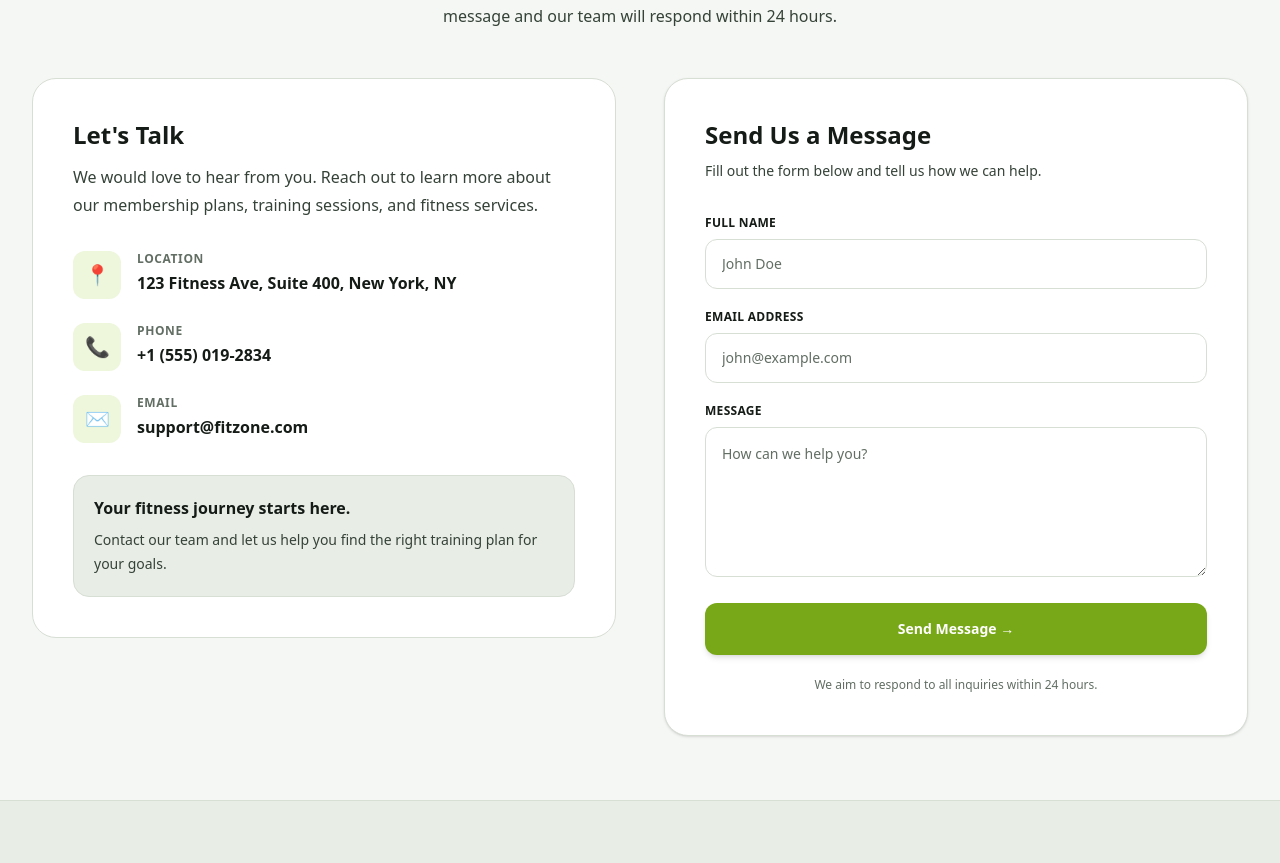
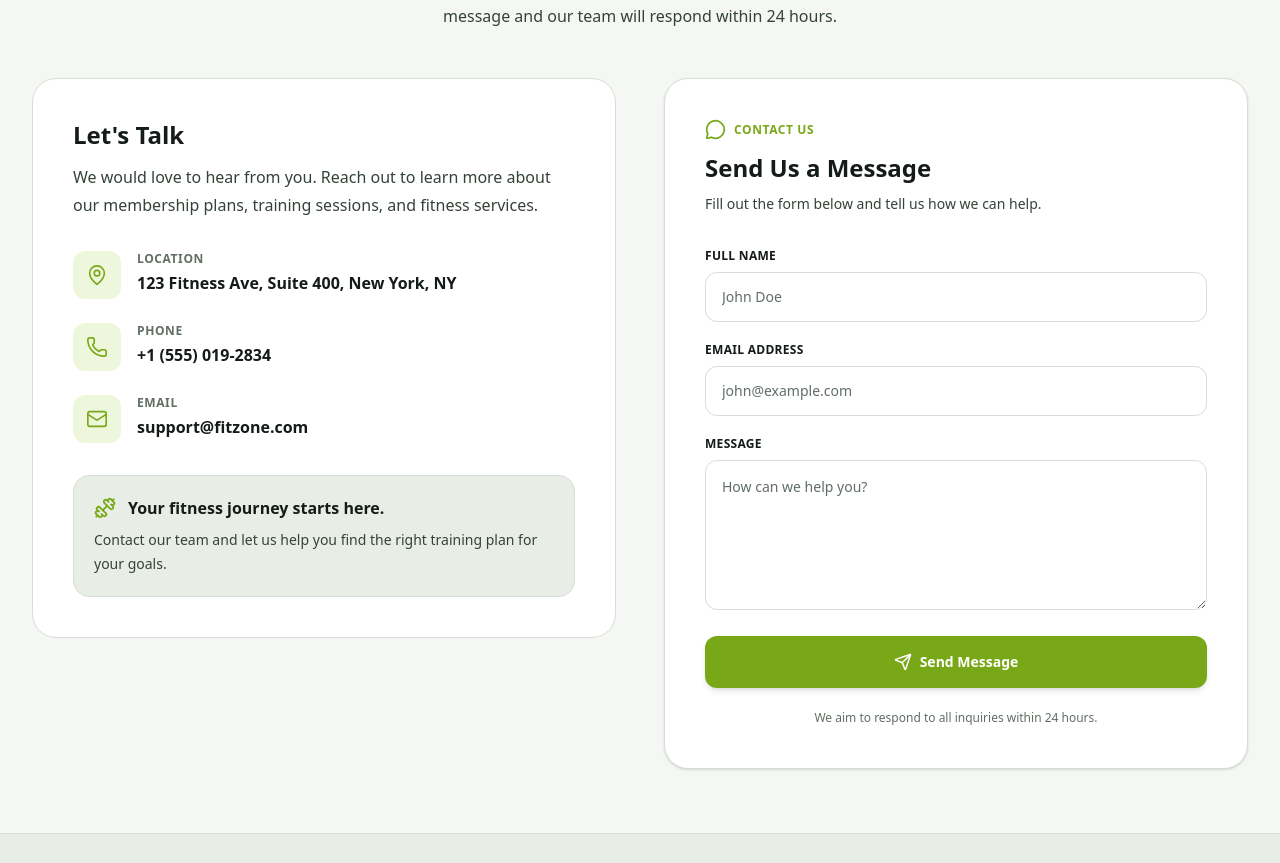
Before and after one commit to Ayanabilelsayed/fitzone, a Next.js app: page /project in a window 1280 px wide. Shown: the part 2848-3711 px from the top of the page. Built offline with nearby package versions, Linux system fonts and the light colour scheme; no server answers.

Commit message:
Update FITZONE project

```diff
--- a/src/app/components/Contact.jsx
+++ b/src/app/components/Contact.jsx
@@ -2,15 +2,23 @@
 "use client";
 
 import { useState } from "react";
+import {
+  MapPin,
+  Phone,
+  Mail,
+  CheckCircle2,
+  Send,
+  Loader2,
+  MessageCircle,
+  Dumbbell,
+} from "lucide-react";
 
 export default function Contact() {
   const [sent, setSent] = useState(false);
   const [loading, setLoading] = useState(false);
   const [error, setError] = useState("");
 
-  // Backend API URL
-  const API_BASE =
-    process.env.NEXT_PUBLIC_API_URL || "http://localhost:5000";
+  const API_BASE = process.env.NEXT_PUBLIC_API_URL;
 
   const handleSubmit = async (e) => {
     e.preventDefault();
@@ -25,6 +33,12 @@ export default function Contact() {
     const name = formData.get("name")?.toString().trim();
     const email = formData.get("email")?.toString().trim();
     const message = formData.get("message")?.toString().trim();
+
+    if (!API_BASE) {
+      setError("Server configuration is missing. Please try again later.");
+      setLoading(false);
+      return;
+    }
 
     try {
       const response = await fetch(`${API_BASE}/api/contact`, {
@@ -53,6 +67,24 @@ export default function Contact() {
       setLoading(false);
     }
   };
+
+  const contactItems = [
+    {
+      icon: MapPin,
+      label: "Location",
+      value: "123 Fitness Ave, Suite 400, New York, NY",
+    },
+    {
+      icon: Phone,
+      label: "Phone",
+      value: "+1 (555) 019-2834",
+    },
+    {
+      icon: Mail,
+      label: "Email",
+      value: "support@fitzone.com",
+    },
+  ];
 
   return (
     <section
@@ -89,62 +121,40 @@ export default function Contact() {
             </div>
 
             <div className="space-y-6">
-              {/* Location */}
-              <div className="flex items-start gap-4">
-                <div className="flex h-12 w-12 shrink-0 items-center justify-center rounded-xl bg-[var(--primary-soft)] text-xl text-[var(--primary)]">
-                  📍
+              {contactItems.map((item) => {
+                const Icon = item.icon;
+
+                return (
+                  <div key={item.label} className="flex items-start gap-4">
+                    <div className="flex h-12 w-12 shrink-0 items-center justify-center rounded-xl bg-[var(--primary-soft)] text-[var(--primary)]">
+                      <Icon size={22} strokeWidth={1.8} />
                     </div>
 
                     <div className="min-w-0">
                       <p className="text-xs font-bold uppercase tracking-wider text-[var(--text-muted)]">
-                    Location
+                        {item.label}
                       </p>
 
                       <p className="mt-1 break-words font-semibold leading-6 text-[var(--text)]">
-                    123 Fitness Ave, Suite 400, New York, NY
+                        {item.value}
                       </p>
                     </div>
                   </div>
-
-              {/* Phone */}
-              <div className="flex items-start gap-4">
-                <div className="flex h-12 w-12 shrink-0 items-center justify-center rounded-xl bg-[var(--primary-soft)] text-xl text-[var(--primary)]">
-                  📞
-                </div>
-
-                <div className="min-w-0">
-                  <p className="text-xs font-bold uppercase tracking-wider text-[var(--text-muted)]">
-                    Phone
-                  </p>
-
-                  <p className="mt-1 font-semibold text-[var(--text)]">
-                    +1 (555) 019-2834
-                  </p>
-                </div>
-              </div>
-
-              {/* Email */}
-              <div className="flex items-start gap-4">
-                <div className="flex h-12 w-12 shrink-0 items-center justify-center rounded-xl bg-[var(--primary-soft)] text-xl text-[var(--primary)]">
-                  ✉️
-                </div>
-
-                <div className="min-w-0">
-                  <p className="text-xs font-bold uppercase tracking-wider text-[var(--text-muted)]">
-                    Email
-                  </p>
-
-                  <p className="mt-1 break-all font-semibold text-[var(--text)]">
-                    support@fitzone.com
-                  </p>
-                </div>
-              </div>
+                );
+              })}
             </div>
 
             <div className="rounded-2xl border border-[var(--border)] bg-[var(--surface-light)] p-5">
+              <div className="flex items-center gap-3">
+                <Dumbbell
+                  size={22}
+                  className="text-[var(--primary)]"
+                />
+
                 <p className="font-bold text-[var(--text)]">
                   Your fitness journey starts here.
                 </p>
+              </div>
 
               <p className="mt-2 text-sm leading-6 text-[var(--text-secondary)]">
                 Contact our team and let us help you find the right training
@@ -157,8 +167,8 @@ export default function Contact() {
           <div className="rounded-3xl border border-[var(--border)] bg-[var(--card-bg)] p-6 shadow-sm sm:p-8 lg:p-10">
             {sent ? (
               <div className="flex min-h-[420px] flex-col items-center justify-center space-y-4 text-center">
-                <div className="flex h-16 w-16 items-center justify-center rounded-full bg-[var(--primary-soft)] text-2xl font-bold text-[var(--primary)]">
-                  ✓
+                <div className="flex h-16 w-16 items-center justify-center rounded-full bg-[var(--primary-soft)] text-[var(--primary)]">
+                  <CheckCircle2 size={34} strokeWidth={1.8} />
                 </div>
 
                 <h2 className="text-2xl font-bold text-[var(--text)]">
@@ -184,6 +194,13 @@ export default function Contact() {
             ) : (
               <>
                 <div className="mb-8">
+                  <div className="mb-3 flex items-center gap-2 text-[var(--primary)]">
+                    <MessageCircle size={21} />
+                    <span className="text-xs font-bold uppercase tracking-wider">
+                      Contact Us
+                    </span>
+                  </div>
+
                   <h2 className="text-2xl font-bold text-[var(--text)]">
                     Send Us a Message
                   </h2>
@@ -267,9 +284,19 @@ export default function Contact() {
                   <button
                     type="submit"
                     disabled={loading}
-                    className="w-full rounded-xl bg-[var(--button-bg)] py-4 text-sm font-bold text-[var(--button-text)] shadow-md transition-all duration-300 hover:bg-[var(--primary-hover)] hover:shadow-lg disabled:cursor-not-allowed disabled:opacity-60 focus-visible:outline-2 focus-visible:outline-offset-2 focus-visible:outline-[var(--primary)]"
+                    className="flex w-full items-center justify-center gap-2 rounded-xl bg-[var(--button-bg)] py-4 text-sm font-bold text-[var(--button-text)] shadow-md transition-all duration-300 hover:bg-[var(--primary-hover)] hover:shadow-lg disabled:cursor-not-allowed disabled:opacity-60 focus-visible:outline-2 focus-visible:outline-offset-2 focus-visible:outline-[var(--primary)]"
                   >
-                    {loading ? "Sending..." : "Send Message →"}
+                    {loading ? (
+                      <>
+                        <Loader2 size={18} className="animate-spin" />
+                        Sending...
+                      </>
+                    ) : (
+                      <>
+                        <Send size={18} />
+                        Send Message
+                      </>
+                    )}
                   </button>
 
                   <p className="text-center text-xs leading-5 text-[var(--text-muted)]">
```
Lines whose indentation alone changed are shown as unchanged.
